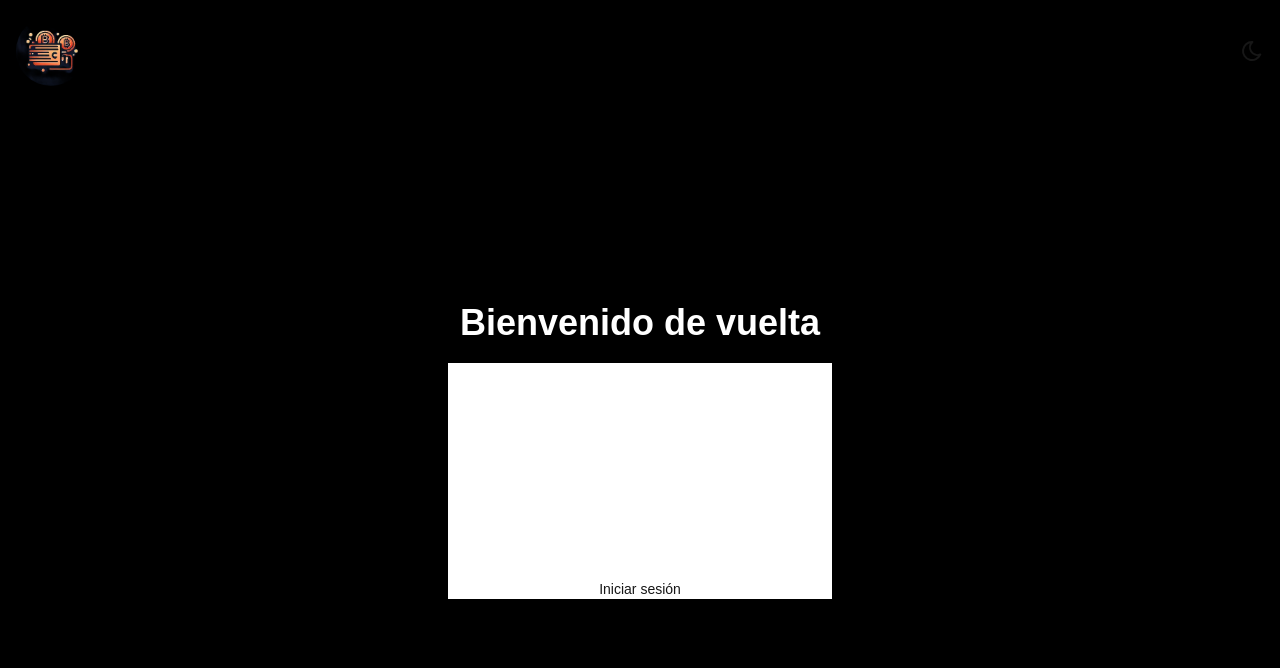
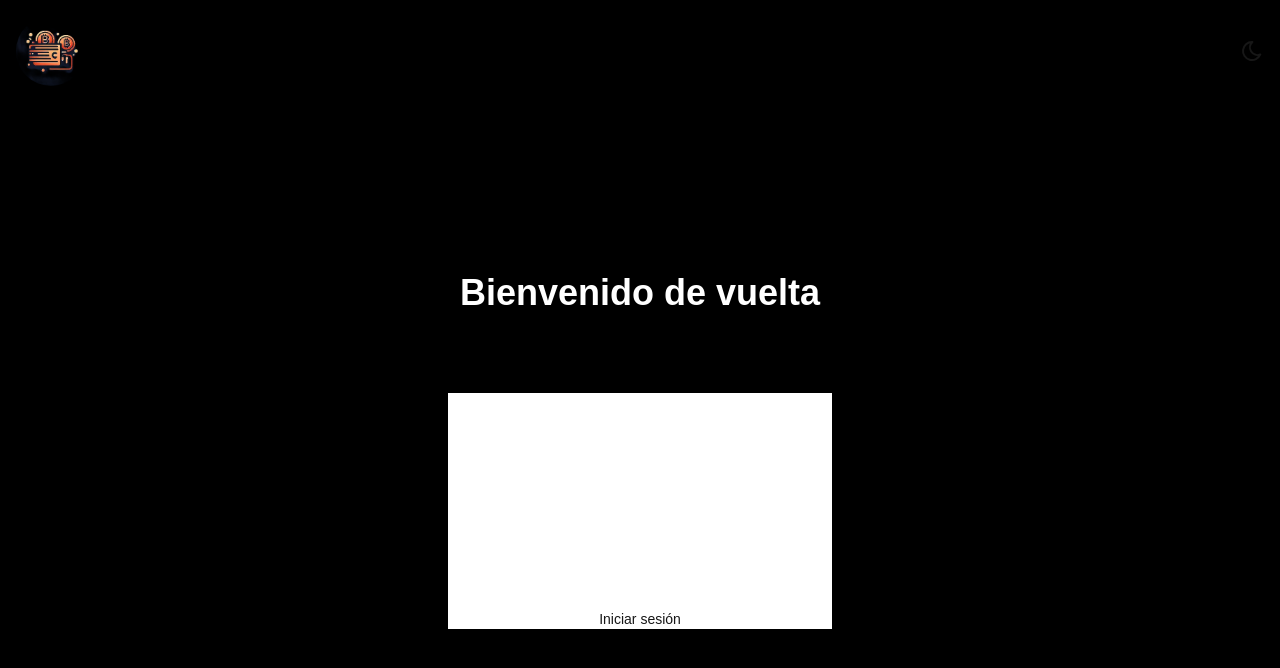
Before and after one commit to RafaelMoro/next-budget-master, a Next.js app: page / in a window 1280 px wide. Shown: the top 668 px of the page. Built offline with nearby package versions, Linux system fonts and the light colour scheme.

Commit message:
refactor: increase gap between elements in LoginPage layout

```diff
--- a/src/features/Login/LoginPage.tsx
+++ b/src/features/Login/LoginPage.tsx
@@ -7,7 +7,7 @@ const queryClient = new QueryClient()
 export const LoginPage = () => {
   return (
     <QueryClientProvider client={queryClient}>
-      <main className="flex-1 flex flex-col justify-center items-center gap-5 min-h-full">
+      <main className="flex-1 flex flex-col justify-center items-center gap-20 min-h-full">
         <h1 className="text-black dark:text-white text-4xl text-center font-bold">Bienvenido de vuelta</h1>
         <LoginCard />
       </main>
```
